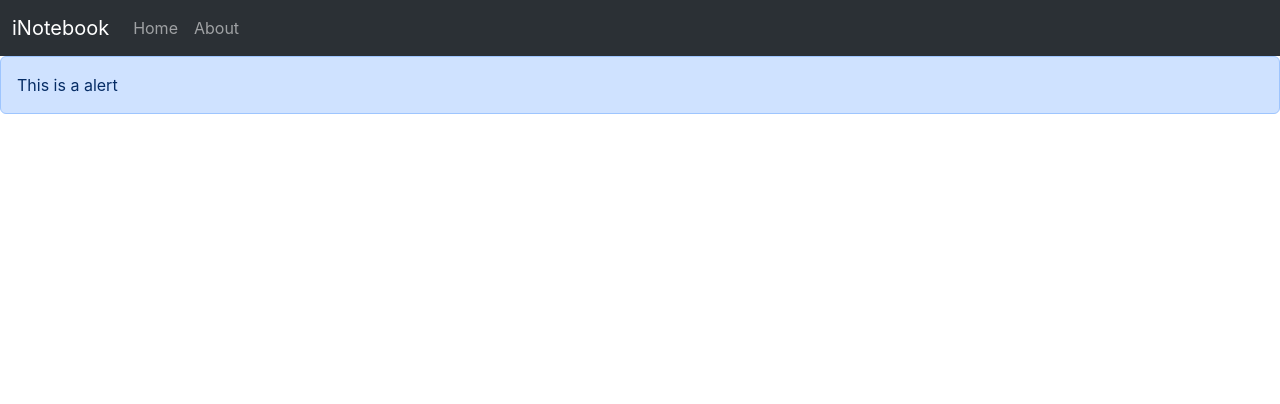
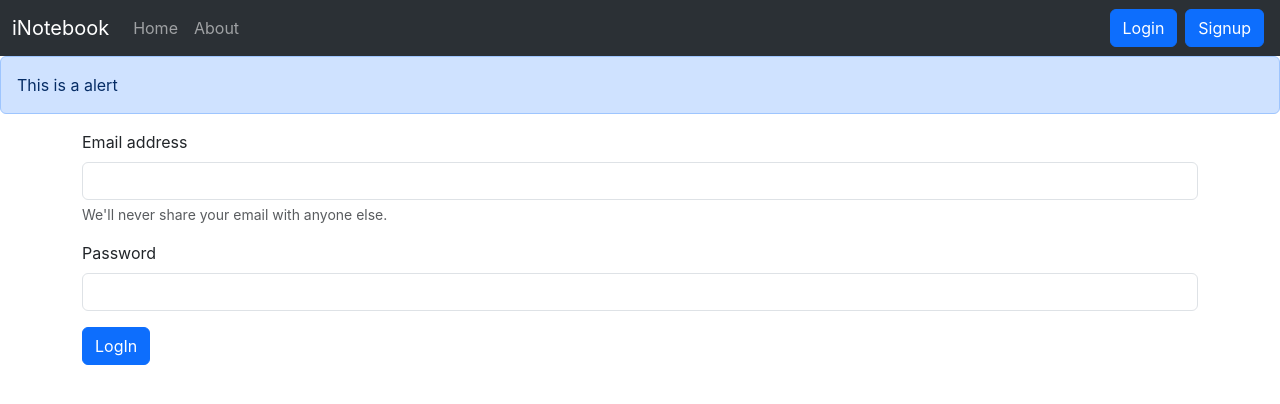
Before and after one commit to Asadujjaman47/iNotebook-Full-Stack-Application-using-React-Node.js, a React (Vite) app in the folder client/: page /login in a window 1280 px wide. Shown: the top 404 px of the page. Built offline with nearby package versions, Linux system fonts and the light colour scheme.

Commit message:
Adding Login Component to iNotebook

```diff
--- a/client/src/App.jsx
+++ b/client/src/App.jsx
@@ -3,7 +3,9 @@ import "./App.css";
 import About from "./components/About";
 import Alert from "./components/Alert";
 import Home from "./components/Home";
+import Login from "./components/Login";
 import Navbar from "./components/Navbar";
+import Signup from "./components/Signup";
 import NoteState from "./context/notes/NoteState";
 
 function App() {
@@ -17,6 +19,8 @@ function App() {
             <Routes>
               <Route path="/" element={<Home />} />
               <Route path="/about" element={<About />} />
+              <Route path="/login" element={<Login />} />
+              <Route path="/signup" element={<Signup />} />
             </Routes>
           </div>
         </Router>
--- /dev/null
+++ b/client/src/components/Login.jsx
@@ -0,0 +1,82 @@
+import React, { useState } from "react";
+import { useNavigate } from "react-router-dom";
+
+const Login = () => {
+  const host = "http://localhost:3001";
+
+  let navigate = useNavigate();
+
+  const [credentails, setCredentails] = useState({ email: "", password: "" });
+
+  const handleSubmit = async (e) => {
+    e.preventDefault();
+
+    const response = await fetch(`${host}/api/auth/login`, {
+      method: "POST",
+      headers: {
+        "Content-Type": "application/json",
+      },
+      body: JSON.stringify({
+        email: credentails.email,
+        password: credentails.password,
+      }),
+    });
+    const json = await response.json();
+    console.log(json);
+    if (json.success) {
+      // Save the auth token and redirect
+      localStorage.setItem("token", json.authtoken);
+
+      navigate("/");
+    } else {
+      alert("Invalid credentails");
+    }
+  };
+
+  const onChange = (e) => {
+    setCredentails({ ...credentails, [e.target.name]: e.target.value });
+  };
+
+  return (
+    <div>
+      <form onSubmit={handleSubmit}>
+        <div className="mb-3">
+          <label htmlFor="email" className="form-label">
+            Email address
+          </label>
+          <input
+            type="email"
+            className="form-control"
+            id="email"
+            name="email"
+            value={credentails.email}
+            aria-describedby="emailHelp"
+            onChange={onChange}
+          />
+          <div id="emailHelp" className="form-text">
+            We'll never share your email with anyone else.
+          </div>
+        </div>
+        <div className="mb-3">
+          <label htmlFor="password" className="form-label">
+            Password
+          </label>
+          <input
+            type="password"
+            className="form-control"
+            id="password"
+            name="password"
+            value={credentails.password}
+            onChange={onChange}
+          />
+        </div>
+
+        <button type="submit" className="btn btn-primary">
+          LogIn
+        </button>
+      </form>
+    </div>
+  );
+};
+
+export default Login;
--- a/client/src/components/Navbar.jsx
+++ b/client/src/components/Navbar.jsx
@@ -53,6 +53,14 @@ const Navbar = () => {
                 </Link>
               </li>
             </ul>
+            <form className="d-flex">
+              <Link className="btn btn-primary mx-1" to="/login">
+                Login
+              </Link>
+              <Link className="btn btn-primary mx-1" to="/signup">
+                Signup
+              </Link>
+            </form>
           </div>
         </div>
       </nav>
--- /dev/null
+++ b/client/src/components/Signup.jsx
@@ -0,0 +1,7 @@
+import React from "react";
+
+const Signup = () => {
+  return <div>Signup</div>;
+};
+
+export default Signup;
```
Also changed, not shown: 1 other file (tests, documents, lock files or other folders).
